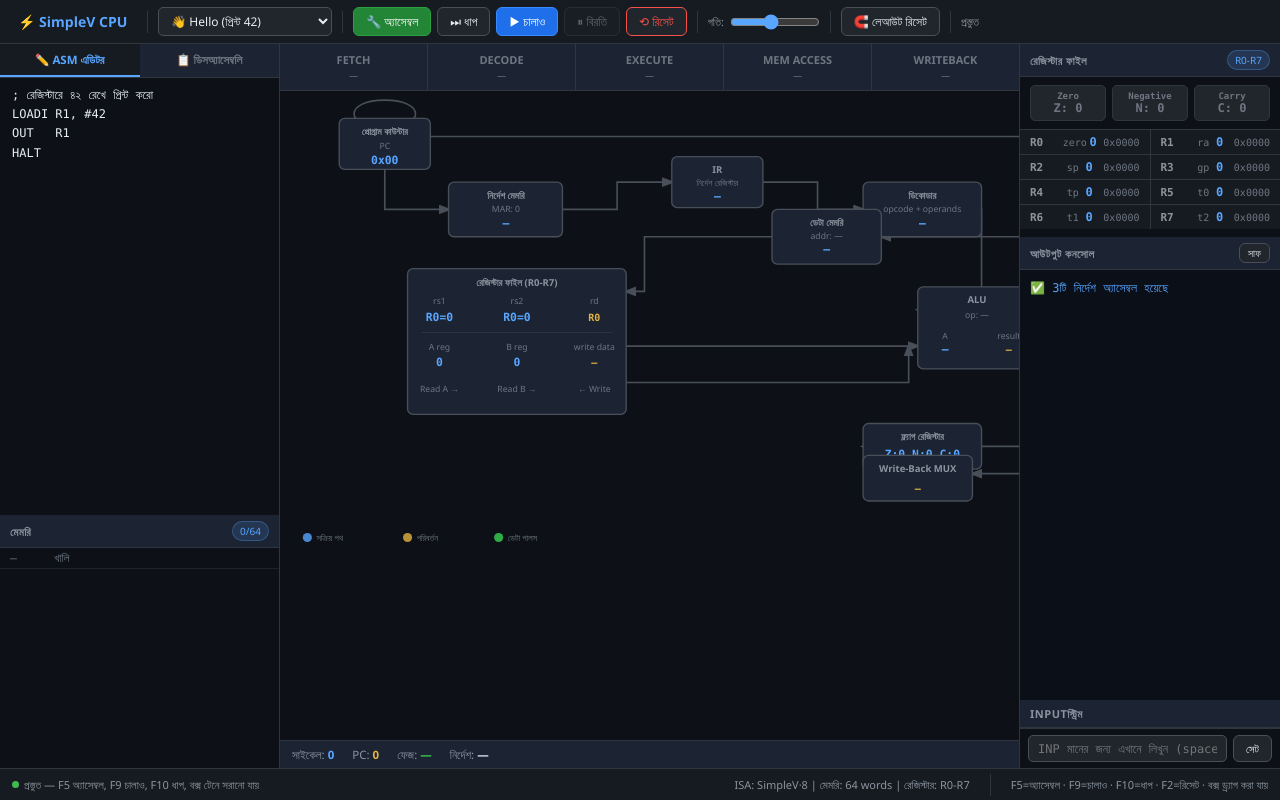
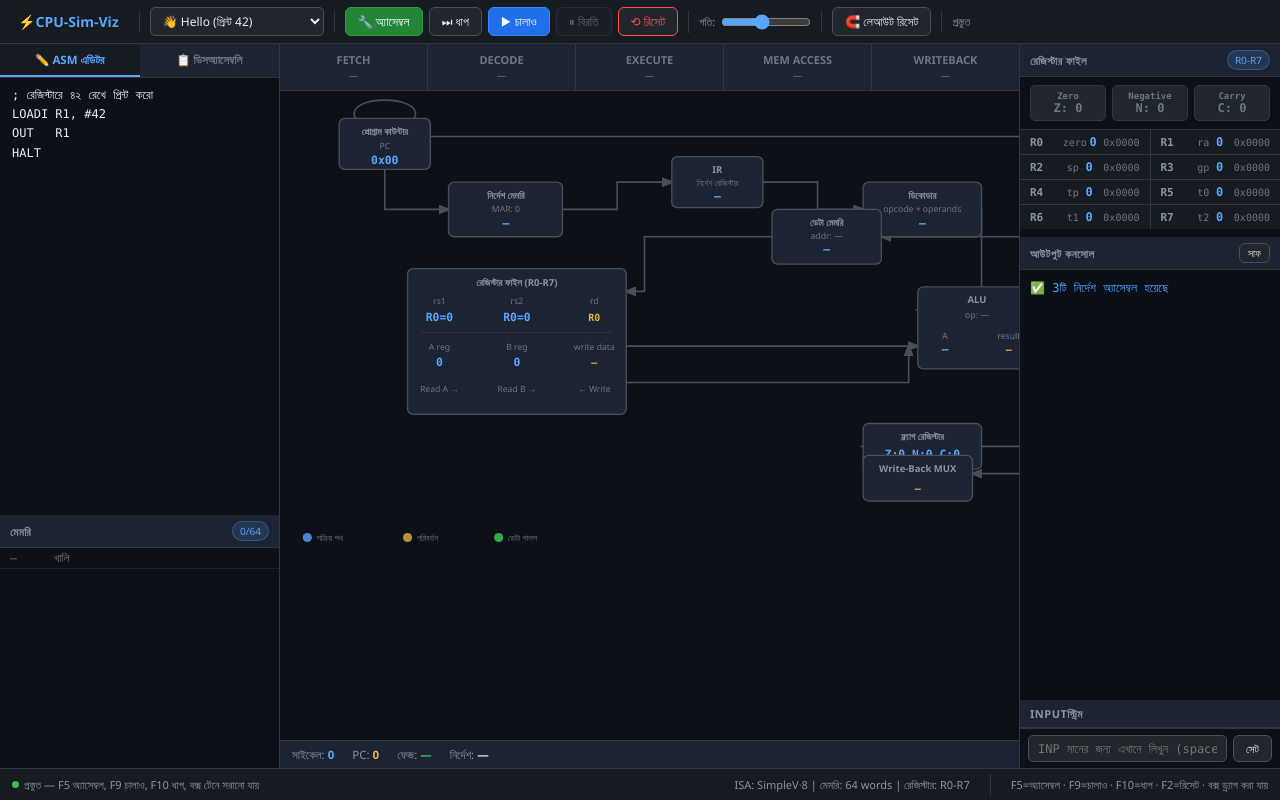
Before and after one commit to AnisurRahmanJU/CPU-Sim-Viz, a plain HTML site: page index.html in a window 1280 px wide. Drawn offline with Linux system fonts and the light colour scheme.

Commit message:
Update index.html

```diff
--- a/index.html
+++ b/index.html
@@ -3,7 +3,7 @@
 <head>
 <meta charset="UTF-8">
 <meta name="viewport" content="width=device-width, initial-scale=1.0">
-<title>SimpleV — ভিজুয়াল CPU সিমুলেটর</title>
+<title>CPU-Sim-Viz ভিজুয়াল CPU সিমুলেটর</title>
 <link rel="stylesheet" href="styles.css"
 </head>
 <body>
@@ -11,7 +11,7 @@
 
 <!-- TOP BAR -->
 <div class="topbar">
-  <span class="logo">⚡ SimpleV CPU</span>
+  <span class="logo">⚡CPU-Sim-Viz</span>
   <div class="tb-sep"></div>
   <select id="exSel" title="উদাহরণ প্রোগ্রাম লোড করুন"></select>
   <div class="tb-sep"></div>
```
